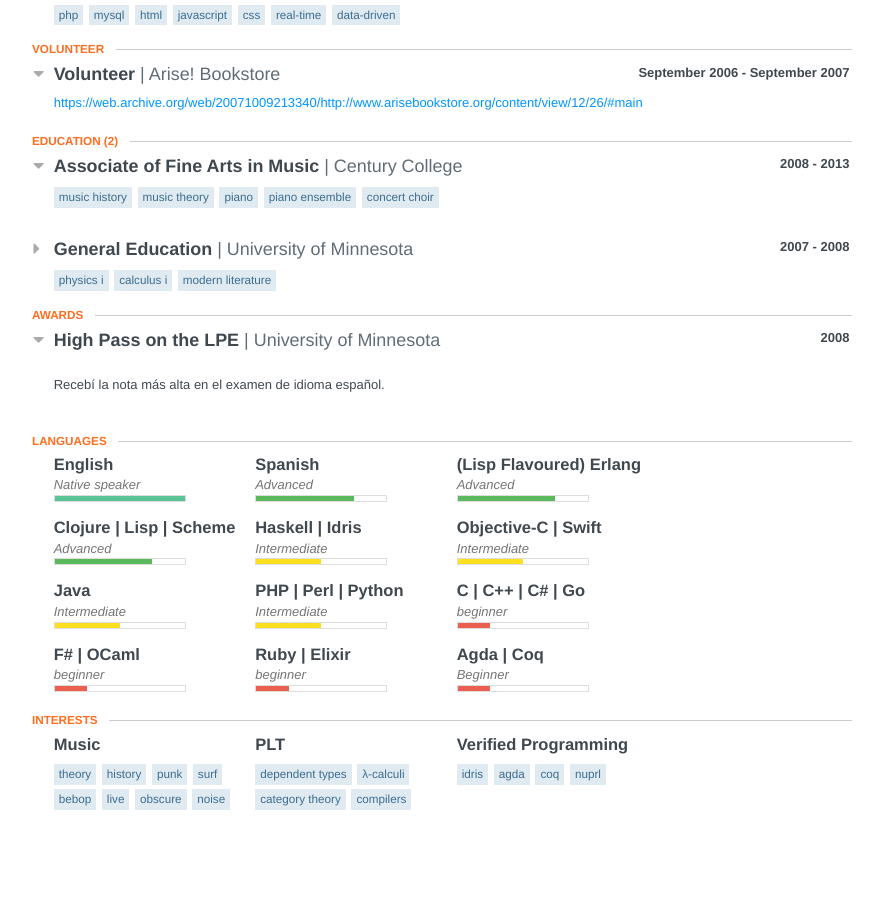
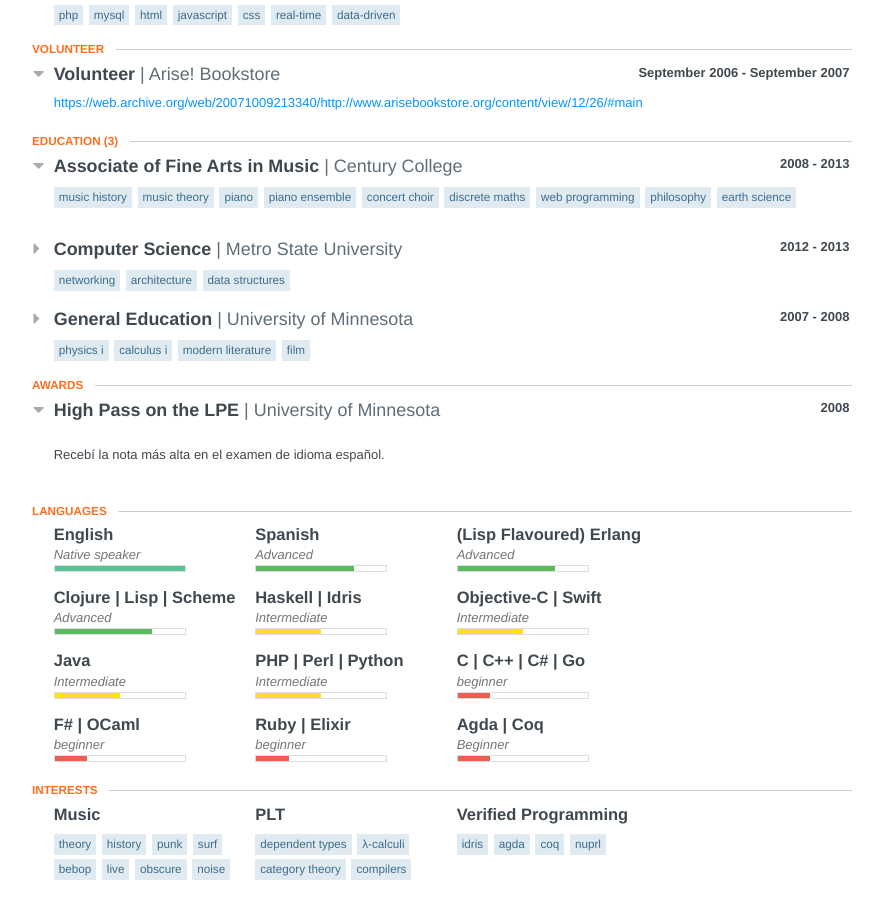
Before and after one commit to yurrriq/resume, a website: page docs/index.html in a window 1280 px wide. Shown: the part 1193-2111 px from the top of the page, without its empty margins (198-1081 px from the left). Before the commit the page ends 2057 px from the top, so only its background shows below. Drawn offline with Linux system fonts and the light colour scheme.

Commit message:
Add some more classes

```diff
--- a/docs/index.html
+++ b/docs/index.html
@@ -480,7 +480,7 @@ September 2006
 </section>
 <section class="section">
 <header>
-<h2 class='section-title'>Education <span class="item-count">(2)</span></h2>
+<h2 class='section-title'>Education <span class="item-count">(3)</span></h2>
 </header>
 <section id="education">
 <header class="clear">
@@ -513,8 +513,40 @@ Century College
 <li>Piano</li>
 <li>Piano Ensemble</li>
 <li>Concert Choir</li>
+<li>Discrete Maths</li>
+<li>Web Programming</li>
+<li>Philosophy</li>
+<li>Earth Science</li>
 </ul>
 <div class="item display" style="opacity:1">
+</div>
+<header class="clear">
+<span class="space-left">
+<span class="fa fa-caret-right"></span>
+</span>
+<div class="header-left">
+<div class="area">
+Computer Science
+</div>
+<div class="institution">
+Metro State University
+</div>
+</div>
+<div class="date">
+<span class="startDate">
+2012
+</span>
+<span class="endDate">
+- 2013
+</span>
+</div>
+</header>
+<ul class="courses">
+<li>Networking</li>
+<li>Architecture</li>
+<li>Data Structures</li>
+</ul>
+<div class="item display none" style="opacity:0">
 </div>
 <header class="clear">
 <span class="space-left">
@@ -541,6 +573,7 @@ University of Minnesota
 <li>Physics I</li>
 <li>Calculus I</li>
 <li>Modern Literature</li>
+<li>Film</li>
 </ul>
 <div class="item display none" style="opacity:0">
 </div>
```
Also changed, not shown: resume.json (+18 -2 lines).
